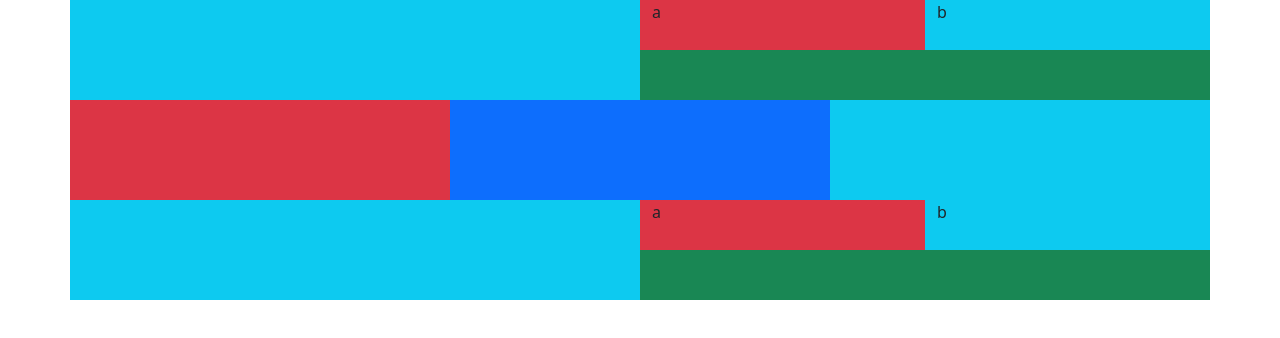
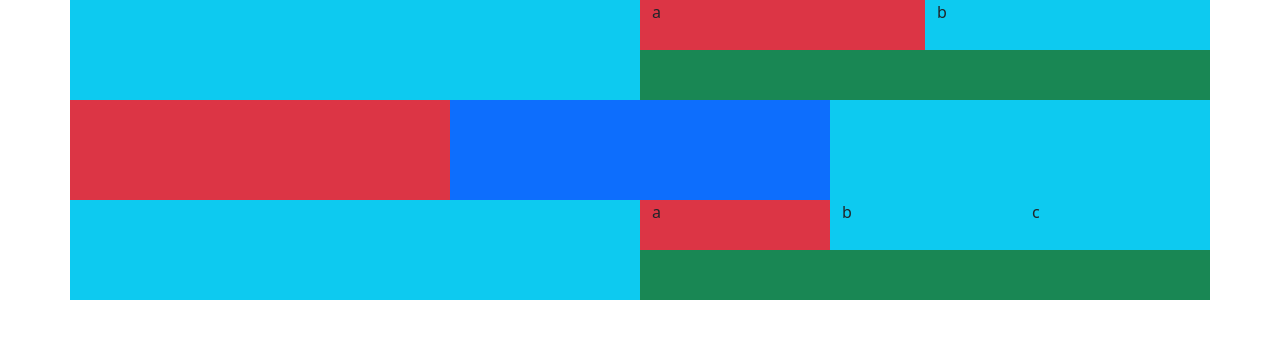
Before and after one commit to aniketxx/Newwebsite, a plain HTML site: page bootstarp.html in a window 1280 px wide. Drawn offline with nearby package versions, Linux system fonts and the light colour scheme.

Commit message:
css change

```diff
--- a/bootstarp.html
+++ b/bootstarp.html
@@ -43,6 +43,7 @@
           <div class="row">
              <div class="col bg-danger abc">a</div>
              <div class="col bg-info abc">b</div>
+             <div class="col bg-info abc">c</div>
           </div>
         </div>
      </div>
```
